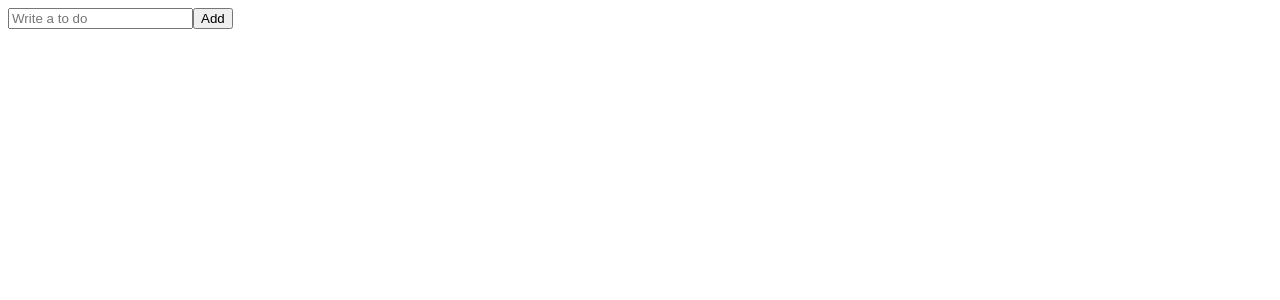
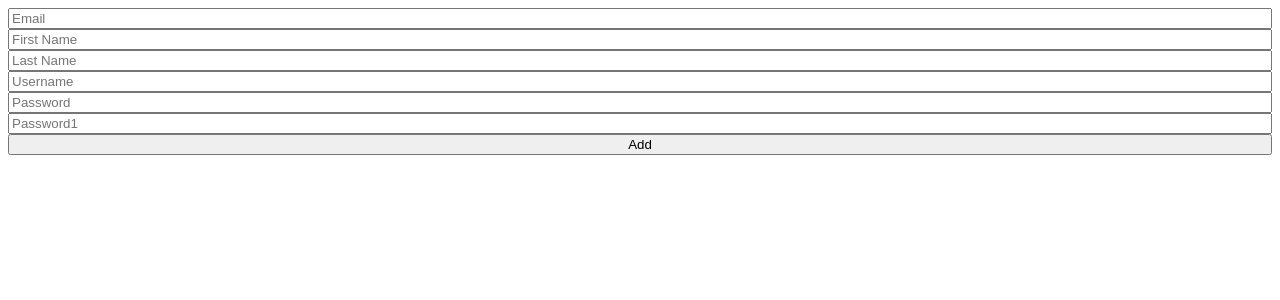
Before and after one commit to cruway/react-todo-list, a React (Create React App) app: page / in a window 1280 px wide. Shown: the top 300 px of the page. Built offline with nearby package versions, Linux system fonts and the light colour scheme.

Commit message:
form validation update

```diff
--- a/package.json
+++ b/package.json
@@ -18,6 +18,7 @@
     "react-apexcharts": "^1.4.0",
     "react-dom": "^18.2.0",
     "react-helmet": "^6.1.0",
+    "react-hook-form": "^7.36.1",
     "react-query": "^3.39.2",
     "react-router-dom": "^6.4.1",
     "react-scripts": "5.0.1",
--- a/src/ToDoList.tsx
+++ b/src/ToDoList.tsx
@@ -1,21 +1,66 @@
 import React, {useState} from "react";
+import {useForm} from "react-hook-form";
 
-function ToDoList() {
+/*function ToDoList() {
     const [toDo, setToDo] = useState("");
+    const [toDoError, setToDoError] = useState("");
     const onChange = (event:React.FormEvent<HTMLInputElement>) => {
         const {
             currentTarget : { value },
         } = event;
+        setToDoError("");
         setToDo(value)
     };
     const onSubmit = (event:React.FormEvent<HTMLFormElement>) => {
         event.preventDefault();
-        console.log(toDo);
+        if(toDo.length < 10) {
+            return setToDoError("To do should be longer");
+        }
+        console.log("submit");
     };
     return (
         <div>
             <form onSubmit={onSubmit}>
                 <input onChange={onChange} value={toDo} placeholder={"Write a to do"} />
+                <button>Add</button>
+                {toDoError !== "" ? toDoError : null}
+            </form>
+        </div>
+    );
+}*/
+
+function ToDoList() {
+    const { register, handleSubmit, formState } = useForm();
+    const onValid = (data:any) => {
+        console.log(data);
+    };
+    return (
+        <div>
+            <form style={{ display: "flex", flexDirection: "column" }} onSubmit={handleSubmit(onValid)}>
+                <input
+                    {...register("email", { required: true })}
+                    placeholder={"Email"} />
+                <input
+                    {...register("firstName", { required: true })}
+                    placeholder={"First Name"} />
+                <input
+                    {...register("lastName", { required: true })}
+                    placeholder={"Last Name"} />
+                <input
+                    {...register("username", { required: true, minLength: 10 })}
+                    placeholder={"Username"} />
+                <input
+                    {...register("password", { required: true, minLength: 5 })}
+                    placeholder={"Password"} />
+                <input
+                    {...register("password1", {
+                        required: "Password is required",
+                        minLength: {
+                            value: 5,
+                            message: "Your password is too short.",
+                        }
+                    })}
+                    placeholder={"Password1"} />
                 <button>Add</button>
             </form>
         </div>
```
Also changed, not shown: 1 other file (tests, documents, lock files or other folders).
